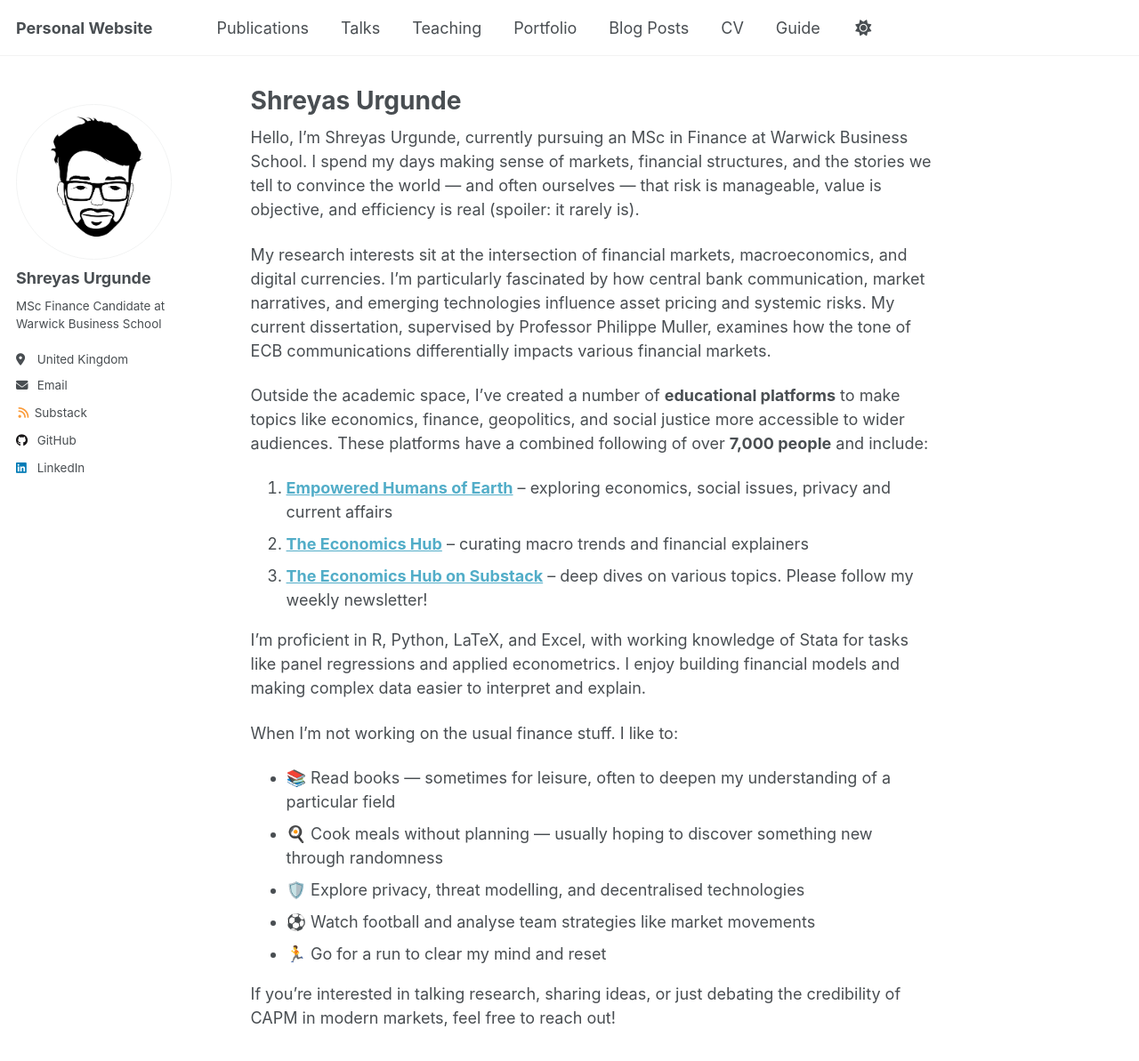
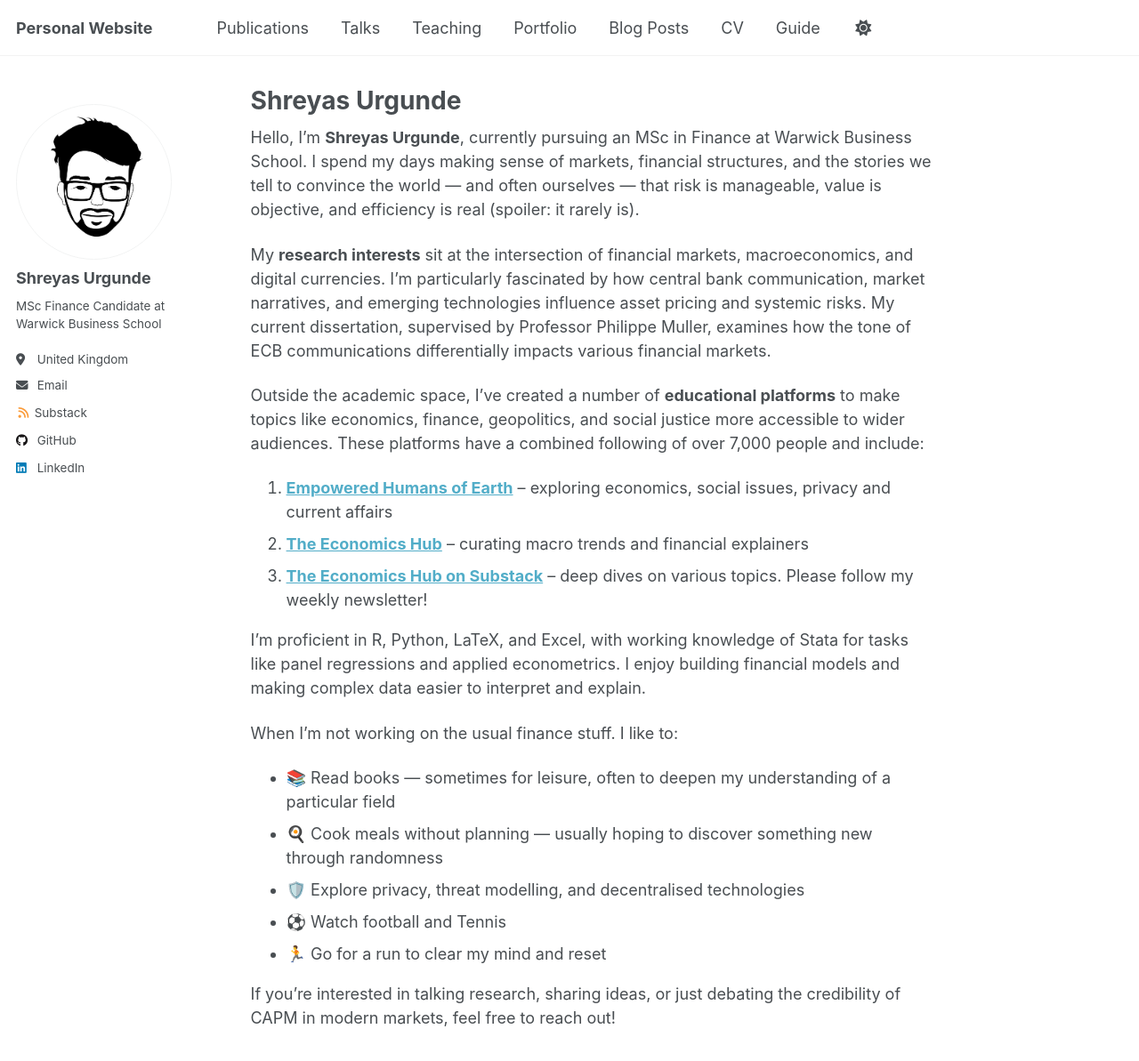
Before and after one commit to shreyasxi/shreyasxi.github.io, a Jekyll site: the page built from _pages/about.md, in a window 1280 px wide and 1400 px high. Shown: the top 1193 px of the window at 89% size. Built offline with Jekyll 4.4.1, drawn with Linux system fonts in a browser that asks for light colours; a script that is not in the unit is left out.

Commit message:
Update about.md

```diff
--- a/_pages/about.md
+++ b/_pages/about.md
@@ -7,11 +7,11 @@ redirect_from:
   - /about.html
 ---
 
-Hello, I’m Shreyas Urgunde, currently pursuing an MSc in Finance at Warwick Business School. I spend my days making sense of markets, financial structures, and the stories we tell to convince the world — and often ourselves — that risk is manageable, value is objective, and efficiency is real (spoiler: it rarely is).
+Hello, I’m **Shreyas Urgunde**, currently pursuing an MSc in Finance at Warwick Business School. I spend my days making sense of markets, financial structures, and the stories we tell to convince the world — and often ourselves — that risk is manageable, value is objective, and efficiency is real (spoiler: it rarely is).
 
-My research interests sit at the intersection of financial markets, macroeconomics, and digital currencies. I’m particularly fascinated by how central bank communication, market narratives, and emerging technologies influence asset pricing and systemic risks. My current dissertation, supervised by Professor Philippe Muller, examines how the tone of ECB communications differentially impacts various financial markets.
+My **research interests** sit at the intersection of financial markets, macroeconomics, and digital currencies. I’m particularly fascinated by how central bank communication, market narratives, and emerging technologies influence asset pricing and systemic risks. My current dissertation, supervised by Professor Philippe Muller, examines how the tone of ECB communications differentially impacts various financial markets.
 
-Outside the academic space, I’ve created a number of **educational platforms** to make topics like economics, finance, geopolitics, and social justice more accessible to wider audiences. These platforms have a combined following of over **7,000 people** and include:
+Outside the academic space, I’ve created a number of **educational platforms** to make topics like economics, finance, geopolitics, and social justice more accessible to wider audiences. These platforms have a combined following of over 7,000 people and include:
 
 1. [**Empowered Humans of Earth**](https://www.instagram.com/empowered.humans.of.earth/) – exploring economics, social issues, privacy and current affairs
 2. [**The Economics Hub**](https://www.instagram.com/the.economics.hub/) – curating macro trends and financial explainers
@@ -24,7 +24,7 @@ When I’m not working on the usual finance stuff. I like to:
 - 📚 Read books — sometimes for leisure, often to deepen my understanding of a particular field
 - 🍳 Cook meals without planning — usually hoping to discover something new through randomness
 - 🛡️ Explore privacy, threat modelling, and decentralised technologies
-- ⚽ Watch football and analyse team strategies like market movements
+- ⚽ Watch football and Tennis
 - 🏃 Go for a run to clear my mind and reset
 
 If you're interested in talking research, sharing ideas, or just debating the credibility of CAPM in modern markets, feel free to reach out!
```
